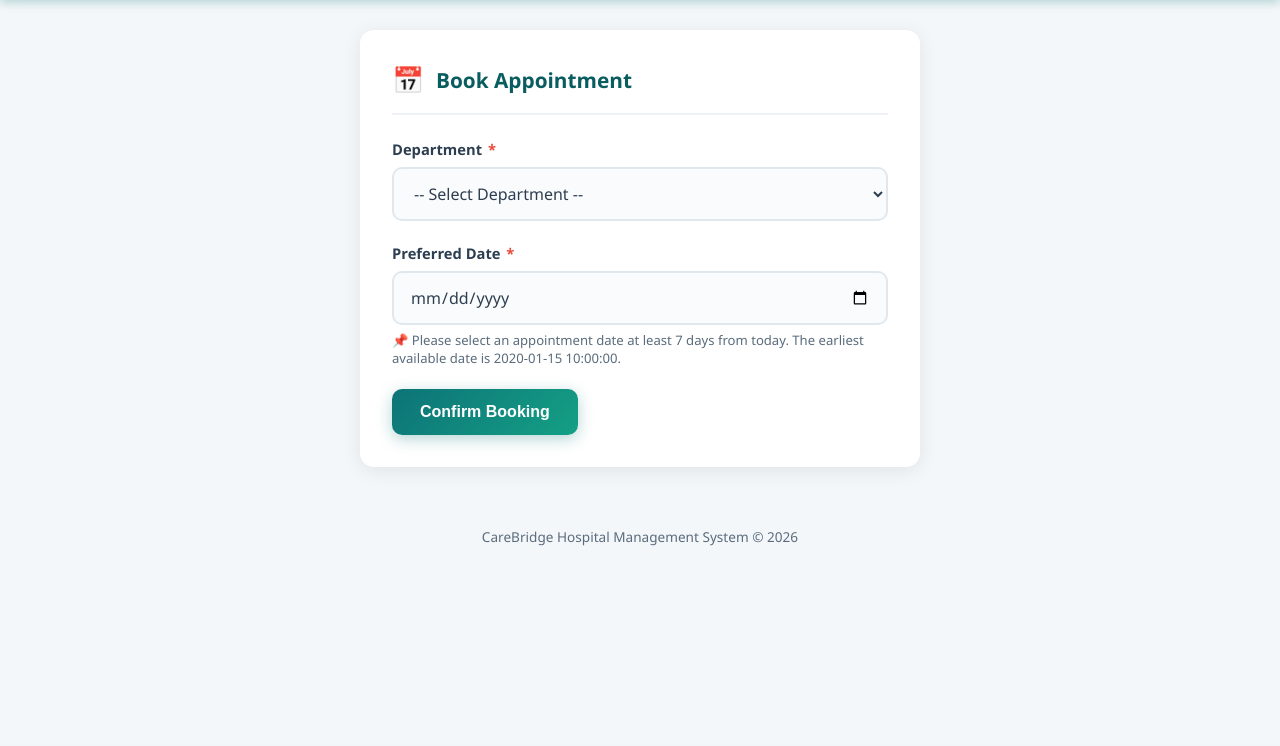
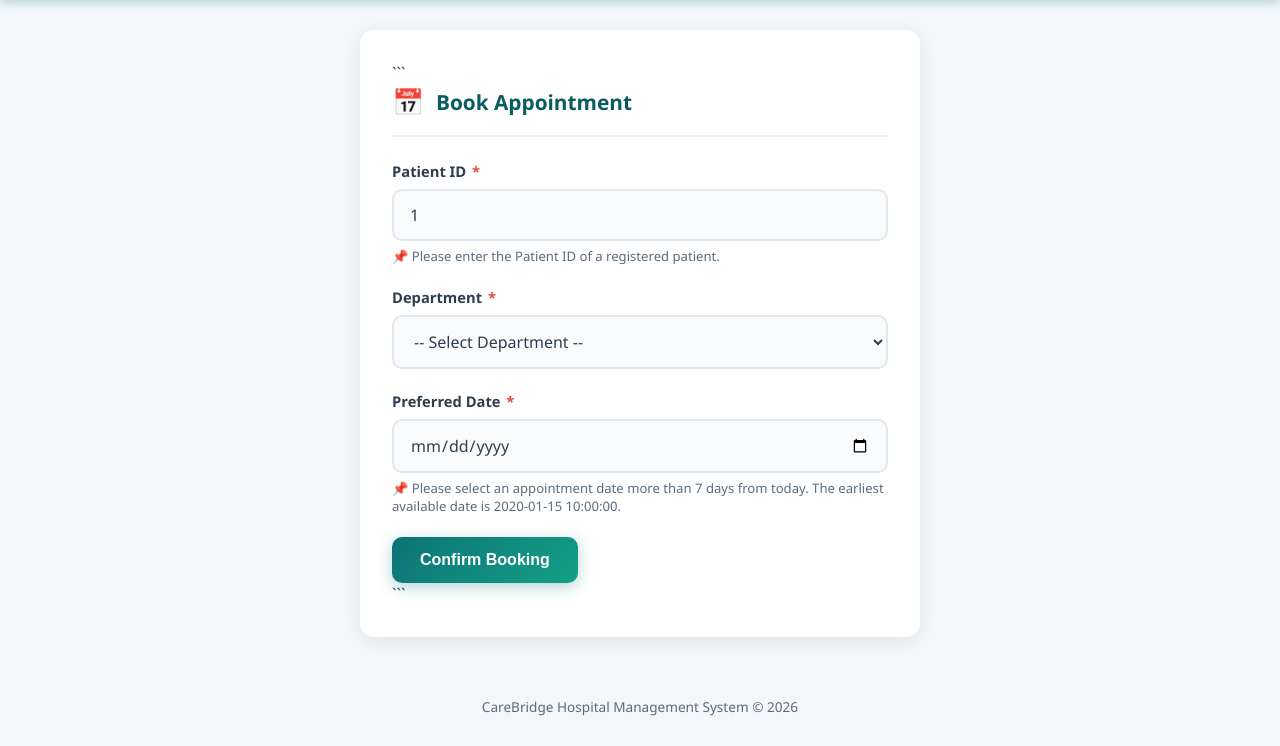
Before and after one commit to Agentzss/carebridge, a Python web app: template templates/appointment.html in a window 1280 px wide. Shown: the part 56-802 px from the top of the page. Before the commit the page ends 602 px from the top, so only its background shows below. Run offline with Jinja, Linux system fonts and the light colour scheme; the template is opened without the code that fills it: most values are stand-ins (such as "Sample title", 1, 10 or a date in 2020).

Commit message:
Update appointment booking page
Updated the appointment booking form to include a Patient ID field and improved the layout.

````diff
--- a/templates/appointment.html
+++ b/templates/appointment.html
@@ -3,32 +3,101 @@
 {% block content %}
 
 <div class="card" style="max-width: 560px; margin: 0 auto;">
+
+```
 <div class="card-header">
     <span class="icon">📅</span>
     <h2>Book Appointment</h2>
 </div>
 
 <form method="POST" action="/appointment">
+
+    <!-- Patient ID -->
     <div class="form-group">
-            <label>Department <span class="required">*</span></label>
+        <label>
+            Patient ID <span class="required">*</span>
+        </label>
+
+        <input
+            type="text"
+            name="patient_id"
+            value="{{ pid or '' }}"
+            placeholder="Enter Patient ID (e.g. P001)"
+            required
+        >
+
+        <div class="hint">
+            📌 Please enter the Patient ID of a registered patient.
+        </div>
+    </div>
+
+
+    <!-- Department -->
+    <div class="form-group">
+        <label>
+            Department <span class="required">*</span>
+        </label>
+
         <select name="department" required>
-                <option value="" disabled {% if not dept %}selected{% endif %}>-- Select Department --</option>
-                <option value="GP" {% if dept == 'GP' %}selected{% endif %}>GP (General Practitioner)</option>
-                <option value="SPECIALIST" {% if dept == 'SPECIALIST' %}selected{% endif %}>Specialist</option>
+
+            <option
+                value=""
+                disabled
+                {% if not dept %}selected{% endif %}
+            >
+                -- Select Department --
+            </option>
+
+            <option
+                value="GP"
+                {% if dept == 'GP' %}selected{% endif %}
+            >
+                GP (General Practitioner)
+            </option>
+
+            <option
+                value="SPECIALIST"
+                {% if dept == 'SPECIALIST' %}selected{% endif %}
+            >
+                Specialist
+            </option>
+
         </select>
     </div>
 
+
+    <!-- Appointment Date -->
     <div class="form-group">
-            <label>Preferred Date <span class="required">*</span></label>
-            <input type="date" name="appt_date" value="{{ date_str or '' }}" min="{{ min_date }}" required>
+
+        <label>
+            Preferred Date <span class="required">*</span>
+        </label>
+
+        <input
+            type="date"
+            name="appt_date"
+            value="{{ date_str or '' }}"
+            min="{{ min_date }}"
+            required
+        >
+
         <div class="hint">
-    📌 Please select an appointment date at least 7 days from today.
+            📌 Please select an appointment date more than
+            7 days from today.
             The earliest available date is {{ min_date }}.
         </div>
+
     </div>
 
-        <button type="submit" class="btn">Confirm Booking</button>
+
+    <!-- Submit Button -->
+    <button type="submit" class="btn">
+        Confirm Booking
+    </button>
+
 </form>
+```
+
 </div>
 
 {% endblock %}
````
Lines whose indentation alone changed are shown as unchanged.
